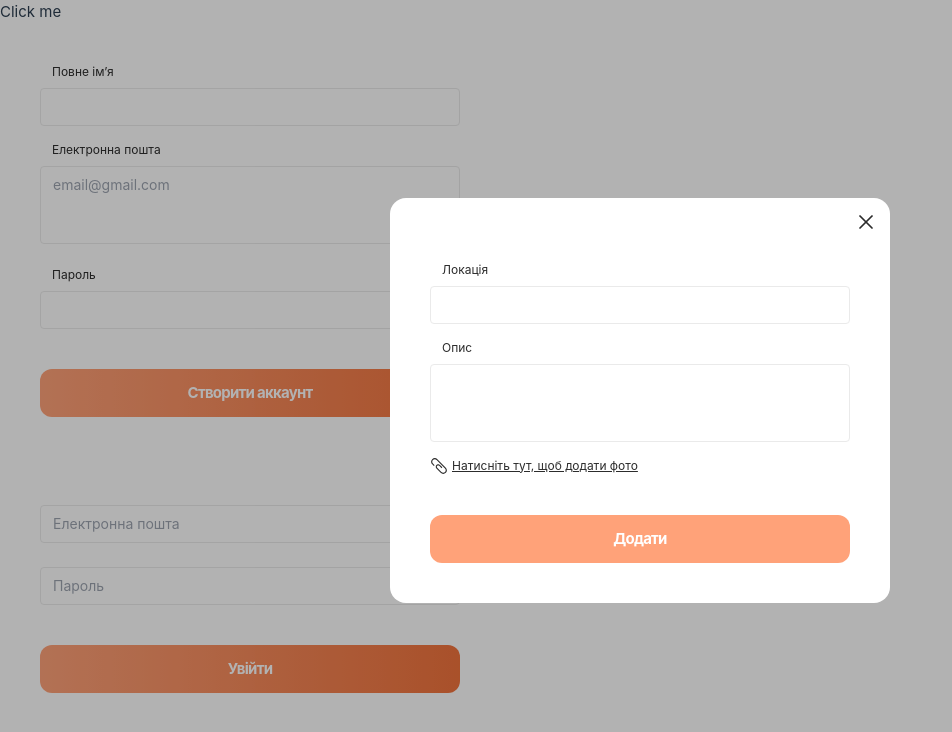
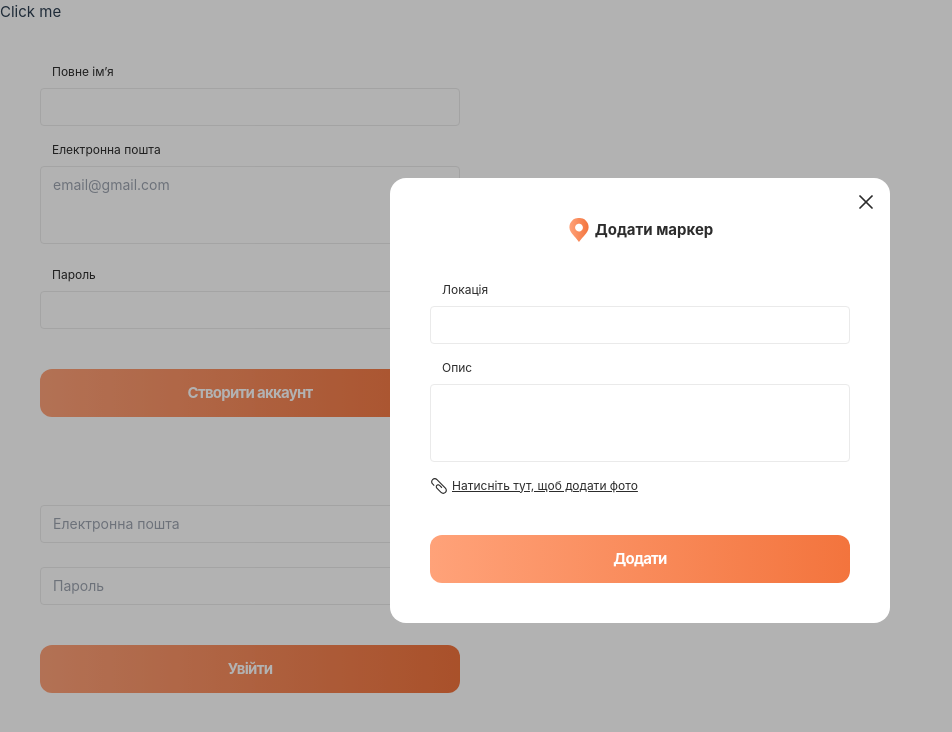
Before and after one commit to goitacademy/vue-course-code, a Vue app: page / in a window 1280 px wide. Shown: the top 732 px of the page, without its empty margins (0-952 px from the left). Built offline with nearby package versions, Linux system fonts and the light colour scheme.

Commit message:
add submit to modal

```diff
--- a/src/App.vue
+++ b/src/App.vue
@@ -24,5 +24,5 @@
   <button @click="openModal">Click me</button>
   <RegistrationForm @submit="console.log" />
   <LoginForm @submit="console.log" />
-  <CreateNewPlaceModal :is-open="isOpen" @close="closeModal" />
+  <CreateNewPlaceModal :is-open="isOpen" @close="closeModal" @submit="console.log" />
 </template>
--- a/src/components/CreateNewPlaceModal/CreateNewPlaceModal.vue
+++ b/src/components/CreateNewPlaceModal/CreateNewPlaceModal.vue
@@ -1,8 +1,10 @@
 <script setup>
+import { reactive } from 'vue'
 import IButton from '../IButton/IButton.vue'
 import IInput from '../IInput/IInput.vue'
 import IModal from '../IModal/IModal.vue'
 import InputImage from '../InputImage/InputImage.vue'
+import MarkerIcon from '../icons/MarkerIcon.vue'
 
 const props = defineProps({
   isOpen: {
@@ -11,16 +13,28 @@
   }
 })
 
-const emit = defineEmits(['close'])
+const emit = defineEmits(['close', 'submit'])
+const formData = reactive({
+  title: '',
+  description: '',
+  img: ''
+})
+
+const handleUpload = (url) => {
+  formData.img = url
+}
 </script>
 
 <template>
   <IModal v-if="props.isOpen" @close="emit('close')">
-    <div class="min-w-[420px]">
-      <IInput label="Локація" class="mb-4" />
-      <IInput label="Опис" type="textarea" class="mb-2" />
-      <InputImage class="mb-10" />
-      <IButton class="w-full">Додати</IButton>
-    </div>
+    <form @submit.prevent="emit('submit', formData)" class="min-w-[420px]">
+      <div class="flex gap-1 justify-center font-bold text-center mb-10">
+        <MarkerIcon /> Додати маркер
+      </div>
+      <IInput label="Локація" class="mb-4" v-model="formData.title" />
+      <IInput label="Опис" type="textarea" class="mb-2" v-model="formData.description" />
+      <InputImage class="mb-10" @uploaded="handleUpload" />
+      <IButton class="w-full" variant="gradient">Додати</IButton>
+    </form>
   </IModal>
 </template>
--- a/src/components/IModal/IModal.vue
+++ b/src/components/IModal/IModal.vue
@@ -20,8 +20,8 @@
       @click.self="emit('close')"
     >
       <div class="relative bg-white min-w-[350px] m-auto text-black rounded-2xl p-10">
-        <button>
-          <CrossIcon class="absolute right-3 top-3 w-6 h-6" @click="emit('close')" />
+        <button class="absolute right-3 top-3">
+          <CrossIcon class="w-6 h-6" @click="emit('close')" />
         </button>
         <slot></slot>
       </div>
--- /dev/null
+++ b/src/components/icons/MarkerIcon.vue
@@ -0,0 +1,26 @@
+<template>
+  <svg xmlns="http://www.w3.org/2000/svg" width="24" height="24" viewBox="0 0 24 24" fill="none">
+    <g clip-path="url(#clip0_17_757)">
+      <path
+        d="M12.0002 -5.11874e-05C10.7236 -0.0599241 9.44863 0.147406 8.25679 0.608668C7.06496 1.06993 5.98256 1.77496 5.0789 2.67863C4.17523 3.5823 3.4702 4.66469 3.00894 5.85652C2.54767 7.04836 2.34034 8.32337 2.40022 9.59995C2.40022 12.6239 4.80022 15.5999 6.00022 16.7999C7.20022 17.9999 12.0002 23.9999 12.0002 23.9999C12.0002 23.9999 16.8002 17.9999 18.0002 16.7999C19.2002 15.5999 21.6002 12.6239 21.6002 9.59995C21.6601 8.32337 21.4528 7.04836 20.9915 5.85652C20.5302 4.66469 19.8252 3.5823 18.9215 2.67863C18.0179 1.77496 16.9355 1.06993 15.7436 0.608668C14.5518 0.147406 13.2768 -0.0599241 12.0002 -5.11874e-05ZM12.0002 13.4999C11.2289 13.4999 10.4748 13.2712 9.83349 12.8427C9.19214 12.4141 8.69227 11.805 8.39709 11.0924C8.10191 10.3798 8.02467 9.59562 8.17515 8.8391C8.32564 8.08257 8.69708 7.38766 9.2425 6.84223C9.78793 6.29681 10.4828 5.92537 11.2394 5.77489C11.9959 5.6244 12.7801 5.70164 13.4927 5.99682C14.2053 6.292 14.8144 6.79187 15.2429 7.43322C15.6715 8.07458 15.9002 8.8286 15.9002 9.59995C15.9002 10.1121 15.7993 10.6192 15.6033 11.0924C15.4074 11.5656 15.1201 11.9955 14.7579 12.3577C14.3958 12.7198 13.9659 13.0071 13.4927 13.2031C13.0195 13.3991 12.5124 13.4999 12.0002 13.4999Z"
+        fill="url(#paint0_linear_17_757)"
+      />
+    </g>
+    <defs>
+      <linearGradient
+        id="paint0_linear_17_757"
+        x1="2.39014"
+        y1="10.3942"
+        x2="21.6104"
+        y2="10.4008"
+        gradientUnits="userSpaceOnUse"
+      >
+        <stop stop-color="#FFA279" />
+        <stop offset="1" stop-color="#F3743D" />
+      </linearGradient>
+      <clipPath id="clip0_17_757">
+        <rect width="24" height="24" fill="white" />
+      </clipPath>
+    </defs>
+  </svg>
+</template>
```
